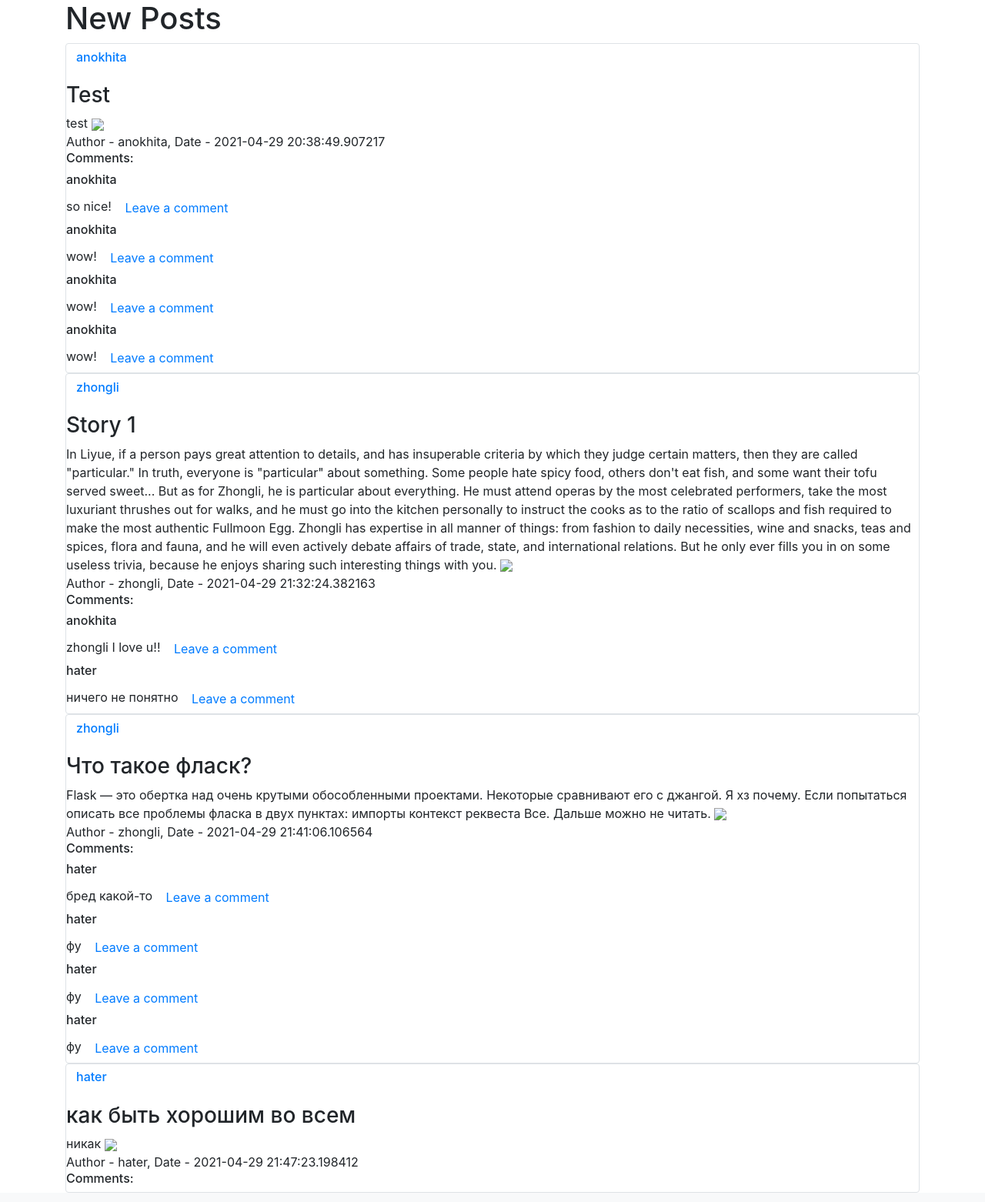
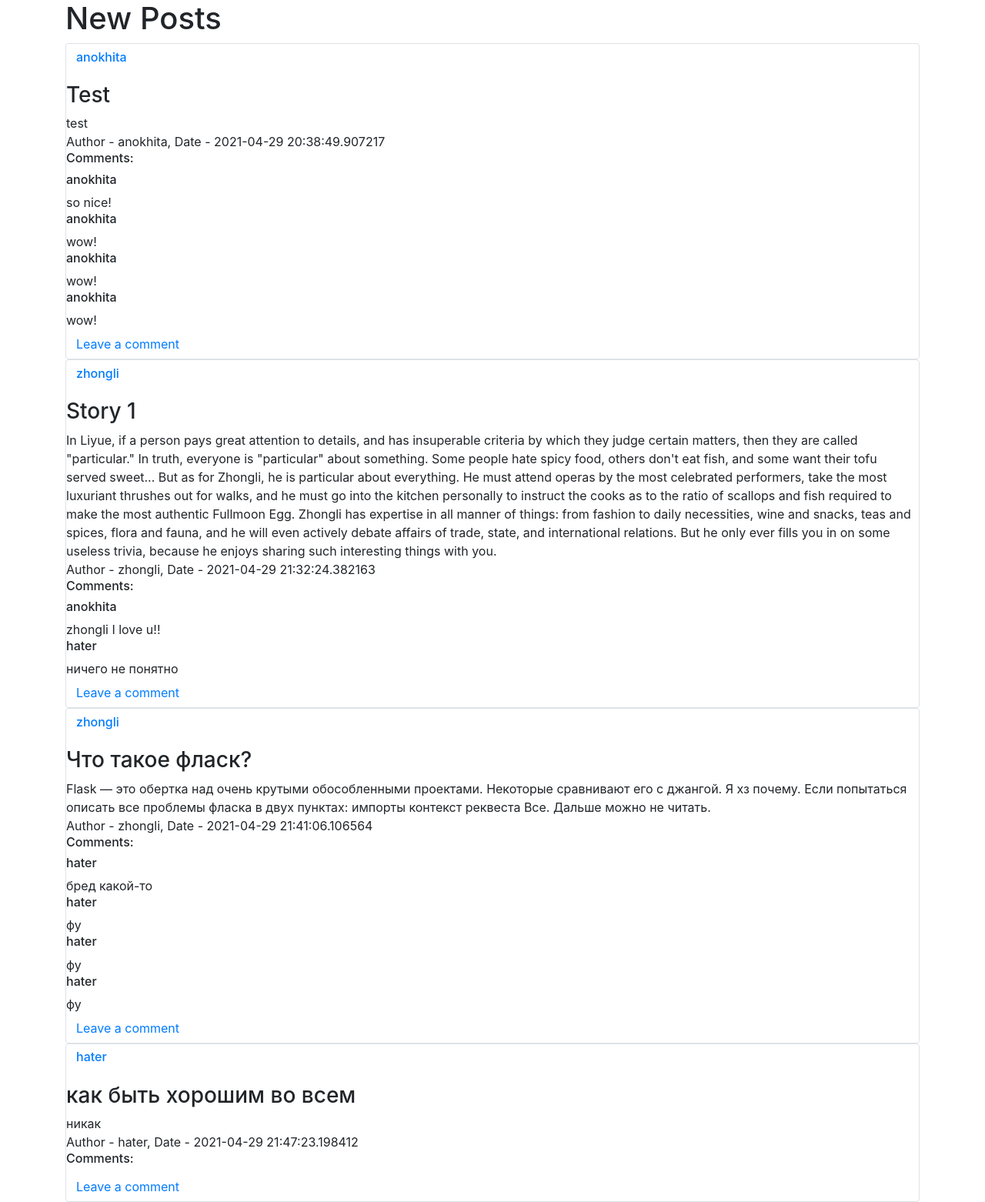
Before and after one commit to tasyaa04/network, a Flask app: page / in a window 1280 px wide. Shown: the part 70-1632 px from the top of the page at 77% size. Run offline with Flask 2, Linux system fonts and the light colour scheme; data comes from the database, SQL or seed files in the repository; both versions use the stored data as it was after the commit; some libraries are stand-ins or nearby versions.

Commit message:
db changed

```diff
--- a/templates/index.html
+++ b/templates/index.html
@@ -10,10 +10,7 @@
         </a>
     </h2>
     <h3> {{ item.title }} </h3>
-    <div>
-        {{item.content}}
-        <img src="{{item.image_name}}" class="img-fluid img-square">
-    </div>
+    {{item.content}}
     <div>
         Author - {{item.user.name}}, Date - {{item.created_date}}
     </div>
@@ -22,11 +19,11 @@
     <div>
         <h6> {{comment.user.name}} </h6>
         {{comment.content}}
-        <a href="/get_post/{{ item.id }}" class="btn btn-link">
-            Leave a comment
-        </a>
     </div>
     {% endfor %}
+    <a href="/get_post/{{ item.id }}" class="btn btn-link">
+            Leave a comment
+    </a>
     {% if current_user.is_authenticated and current_user == item.user %}
     <div>
         <a href="/post_delete/{{ item.id }}" class="btn btn-link">
```
Also changed, not shown: db/database.db.
